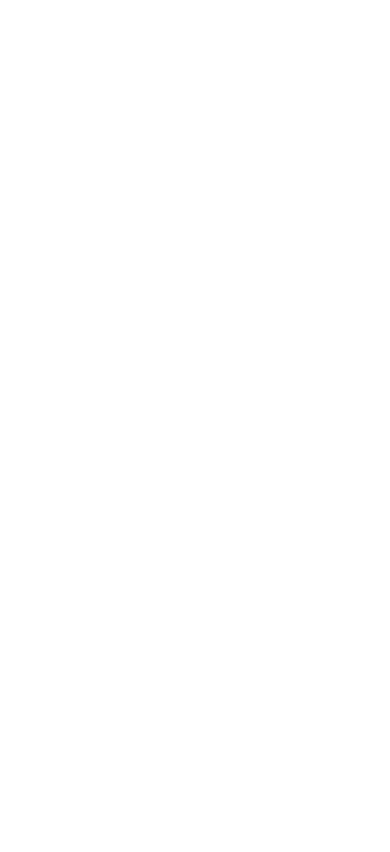
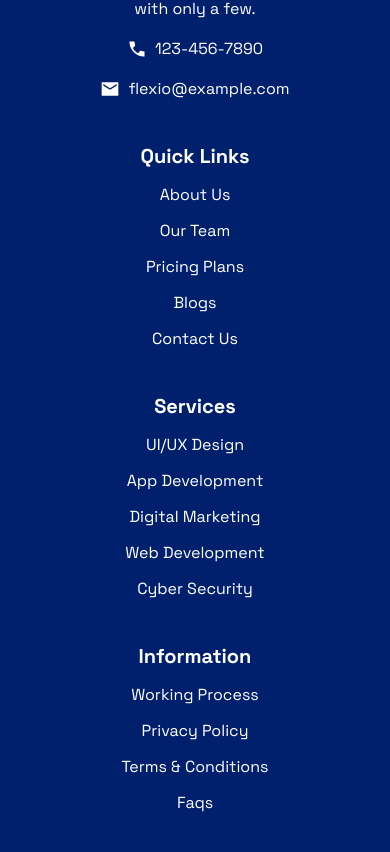
Before and after one commit to HunterMahmud/Softronixs-task, a React (Vite) app: page / in a window 390 px wide. Shown: the part 9252-10104 px from the top of the page. Before the commit the page ends 9037 px from the top, so only its background shows below. Built offline with nearby package versions, Linux system fonts and the light colour scheme.

Commit message:
update: footer section responsive

```diff
--- a/src/components/Footer.jsx
+++ b/src/components/Footer.jsx
@@ -3,9 +3,10 @@
 const Footer = () => {
     return (
         <div className='bg-[#00206D] pb-[60px]'>
-            <div className='w-[1296px] mx-auto text-white'>
-                <div className='flex justify-between py-[124px]'>
-                    <div className='w-[416px] '>
+            <div className='px-2 md:px-5 lg:px-16 xl:px-20 2xl:px-32 mx-auto  text-white'>
+                <div className='grid grid-cols-1 md:grid-cols-2 lg:grid-cols-3 xl:grid-cols-4 justify-between py-[80px] lg:py-[124px] gap-10 items-center mx-auto'>
+                    {/* website logo with links */}
+                    <div className='flex flex-col items-center justify-between mx-auto'>
                         {/* Logo */}
                         <div className="flex items-center space-x-2">
                             <span className="text-2xl font-bold">
@@ -19,20 +20,18 @@
                                         </clipPath>
                                     </defs>
                                 </svg>
-
                             </span>
                             <span className="text-[29px] font-bold">Flexio</span>
                         </div>
-                        <div className='space-y-4 mt-4'>
-
-                            <p className=' text-[18px]'>Each demo built with Teba will look different. You can customize almost anythin appearance of your website with only a few.</p>
-                            <div className='flex gap-2  items-center'>
+                        <div className='space-y-4 mt-4 mx-auto'>
+                            <p className='md:text-[18px] text-center lg:text-left w-full max-w-[300px]'>Each demo built with Teba will look different. You can customize almost anythin appearance of your website with only a few.</p>
+                            <div className='flex gap-2 justify-center lg:justify-start items-center text-center w-full'>
                                 <svg width="20" height="20" viewBox="0 0 20 20" fill="none" xmlns="http://www.w3.org/2000/svg">
                                     <path d="M16.625 17.5C14.8889 17.5 13.1701 17.125 11.4688 16.375C9.76736 15.625 8.22222 14.5556 6.83333 13.1667C5.44444 11.7778 4.375 10.2361 3.625 8.54167C2.875 6.84722 2.5 5.125 2.5 3.375V2.5H7.41667L8.1875 6.6875L5.8125 9.08333C6.11806 9.625 6.45833 10.1389 6.83333 10.625C7.20833 11.1111 7.61111 11.5625 8.04167 11.9792C8.44444 12.3819 8.88542 12.7674 9.36458 13.1354C9.84375 13.5035 10.3611 13.8472 10.9167 14.1667L13.3333 11.75L17.5 12.6042V17.5H16.625Z" fill="white" />
                                 </svg>
                                 <p>123-456-7890</p>
                             </div>
-                            <div className='flex gap-2  items-center'>
+                            <div className='flex gap-2 justify-center lg:justify-start items-center text-center w-full'>
                                 <svg width="20" height="20" viewBox="0 0 20 20" fill="none" xmlns="http://www.w3.org/2000/svg">
                                     <path d="M1.66666 16.6663V3.33301H18.3333V16.6663H1.66666ZM9.99999 10.833L16.6667 6.66634V4.99967L9.99999 9.16634L3.33332 4.99967V6.66634L9.99999 10.833Z" fill="white" />
                                 </svg>
@@ -41,34 +40,34 @@
 
                         </div>
                     </div>
-                    <div className='flex flex-col gap-3'>
-                        <h5 className='text-[20px] font-bold'>Quick Links</h5>
-                        <a className='text-[18px]' href="">About Us</a>
-                        <a className='text-[18px]' href="">Our Team</a>
-                        <a className='text-[18px]' href="">Pricing Plans</a>
-                        <a className='text-[18px]' href="">Blogs</a>
-                        <a className='text-[18px]' href="">Contact Us</a>
+                    <div className='flex flex-col gap-3 justify-center items-center md:items-start'>
+                        <h5 className='text-[20px] font-bold text-center w-full'>Quick Links</h5>
+                        <a className='md:text-[18px]  text-center w-full' href="">About Us</a>
+                        <a className='md:text-[18px]  text-center w-full' href="">Our Team</a>
+                        <a className='md:text-[18px]  text-center w-full' href="">Pricing Plans</a>
+                        <a className='md:text-[18px]  text-center w-full' href="">Blogs</a>
+                        <a className='md:text-[18px]  text-center w-full' href="">Contact Us</a>
                     </div>
-                    <div className='flex flex-col gap-3'>
-                        <h5 className='text-[20px] font-bold'>Services</h5>
-                        <a className='text-[18px]' href="">UI/UX Design</a>
-                        <a className='text-[18px]' href="">App Development</a>
-                        <a className='text-[18px]' href="">Digital Marketing</a>
-                        <a className='text-[18px]' href="">Web Development</a>
-                        <a className='text-[18px]' href="">Cyber Security</a>
+                    <div className='flex flex-col gap-3 justify-center items-center md:items-start'>
+                        <h5 className='text-[20px] font-bold text-center w-full'>Services</h5>
+                        <a className='md:text-[18px]  text-center w-full' href="">UI/UX Design</a>
+                        <a className='md:text-[18px]  text-center w-full' href="">App Development</a>
+                        <a className='md:text-[18px]  text-center w-full' href="">Digital Marketing</a>
+                        <a className='md:text-[18px]  text-center w-full' href="">Web Development</a>
+                        <a className='md:text-[18px]  text-center w-full' href="">Cyber Security</a>
                     </div>
-                    <div className='flex flex-col gap-3'>
-                        <h5 className='text-[20px] font-bold'>Information</h5>
-                        <a className='text-[18px]' href="">Working Process</a>
-                        <a className='text-[18px]' href="">Privacy Policy</a>
-                        <a className='text-[18px]' href="">Terms {"&"} Conditions</a>
-                        <a className='text-[18px]' href="">Faqs</a>
+                    <div className='flex flex-col gap-3 justify-center items-center md:items-start'>
+                        <h5 className='text-[20px] font-bold w-full text-center'>Information</h5>
+                        <a className='md:text-[18px]  text-center w-full' href="">Working Process</a>
+                        <a className='md:text-[18px]  text-center w-full' href="">Privacy Policy</a>
+                        <a className='md:text-[18px]  text-center w-full' href="">Terms {"&"} Conditions</a>
+                        <a className='md:text-[18px]  text-center w-full' href="">Faqs</a>
                     </div>
 
                 </div>
                 <div className='h-[1px] bg-[#525D7180]'></div>
-                <div className='flex justify-between items-center py-10'>
-                    <div className='text-[#F2F6FF]'>Copyright © 2024 ducor. All rights reserved.</div>
+                <div className='flex flex-col md:flex-row justify-between items-center py-10 gap-5'>
+                    <div className='text-[#F2F6FF] text-center md:text-left'>Copyright © 2024 ducor. All rights reserved.</div>
                     <div className='flex gap-3'>
                         <div className='h-11 w-11 bg-white flex items-center justify-center'><svg width="20" height="20" viewBox="0 0 20 20" fill="none" xmlns="http://www.w3.org/2000/svg">
                             <path d="M11.6663 11.2503H13.7497L14.583 7.91699H11.6663V6.25033C11.6663 5.39251 11.6663 4.58366 13.333 4.58366H14.583V1.78374C14.3116 1.7477 13.2855 1.66699 12.2021 1.66699C9.94001 1.66699 8.33301 3.04771 8.33301 5.58342V7.91699H5.83301V11.2503H8.33301V18.3337H11.6663V11.2503Z" fill="#00206D" />
--- a/src/pages/Home.jsx
+++ b/src/pages/Home.jsx
@@ -26,7 +26,7 @@
            <Testimonials/>
              <ConnectWithUs/>
             <Blog/>
-           {/* <Footer/> */}
+           <Footer/>
         </div>
     );
 };
```
